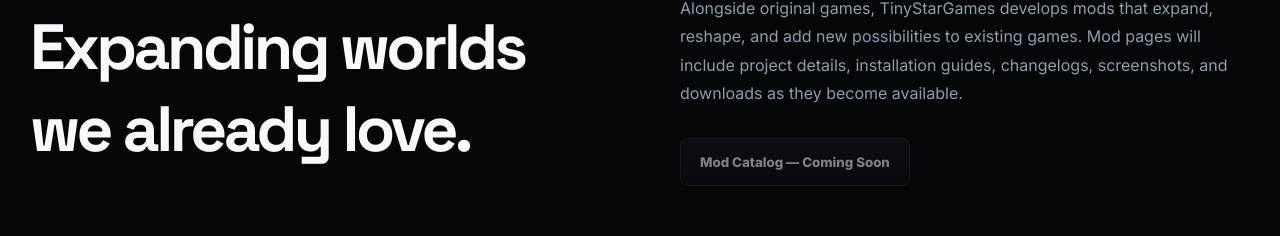
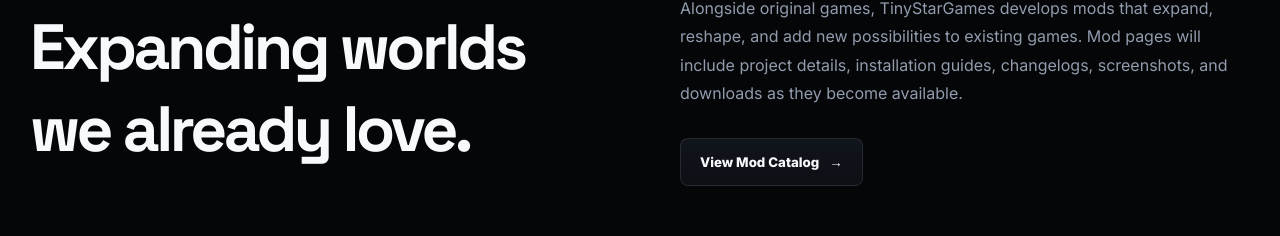
Before and after one commit to TInyStarGames/TInyStarGames.github.io, a plain HTML site: page index.html in a window 1280 px wide. Shown: the part 1774-2010 px from the top of the page. Drawn offline with Linux system fonts and the light colour scheme.

Commit message:
Link Mod Catalog to Notion

```diff
--- a/index.html
+++ b/index.html
@@ -39,7 +39,7 @@
     </section>
     <section id="mods" class="contact-section section-shell reveal">
       <div><p class="kicker">02 / MOD DEVELOPMENT</p><h2>Expanding worlds<br>we already love.</h2></div>
-      <div class="contact-copy"><p>Alongside original games, TinyStarGames develops mods that expand, reshape, and add new possibilities to existing games. Mod pages will include project details, installation guides, changelogs, screenshots, and downloads as they become available.</p><div class="contact-actions"><span class="button secondary disabled">Mod Catalog — Coming Soon</span></div></div>
+      <div class="contact-copy"><p>Alongside original games, TinyStarGames develops mods that expand, reshape, and add new possibilities to existing games. Mod pages will include project details, installation guides, changelogs, screenshots, and downloads as they become available.</p><div class="contact-actions"><a class="button secondary" href="https://app.notion.com/p/tinystargames-mod-catalog/TinyStarGames-Mod-Catalog-3e17a49a356f81968c1dd694ac5955dd" target="_blank" rel="noopener noreferrer">View Mod Catalog <span>→</span></a></div></div>
     </section>
     <section id="about" class="about-section section-shell">
       <div class="about-copy reveal"><p class="kicker">03 / THE STUDIO</p><h2>Built around<br><span>exploration.</span></h2></div>
```
